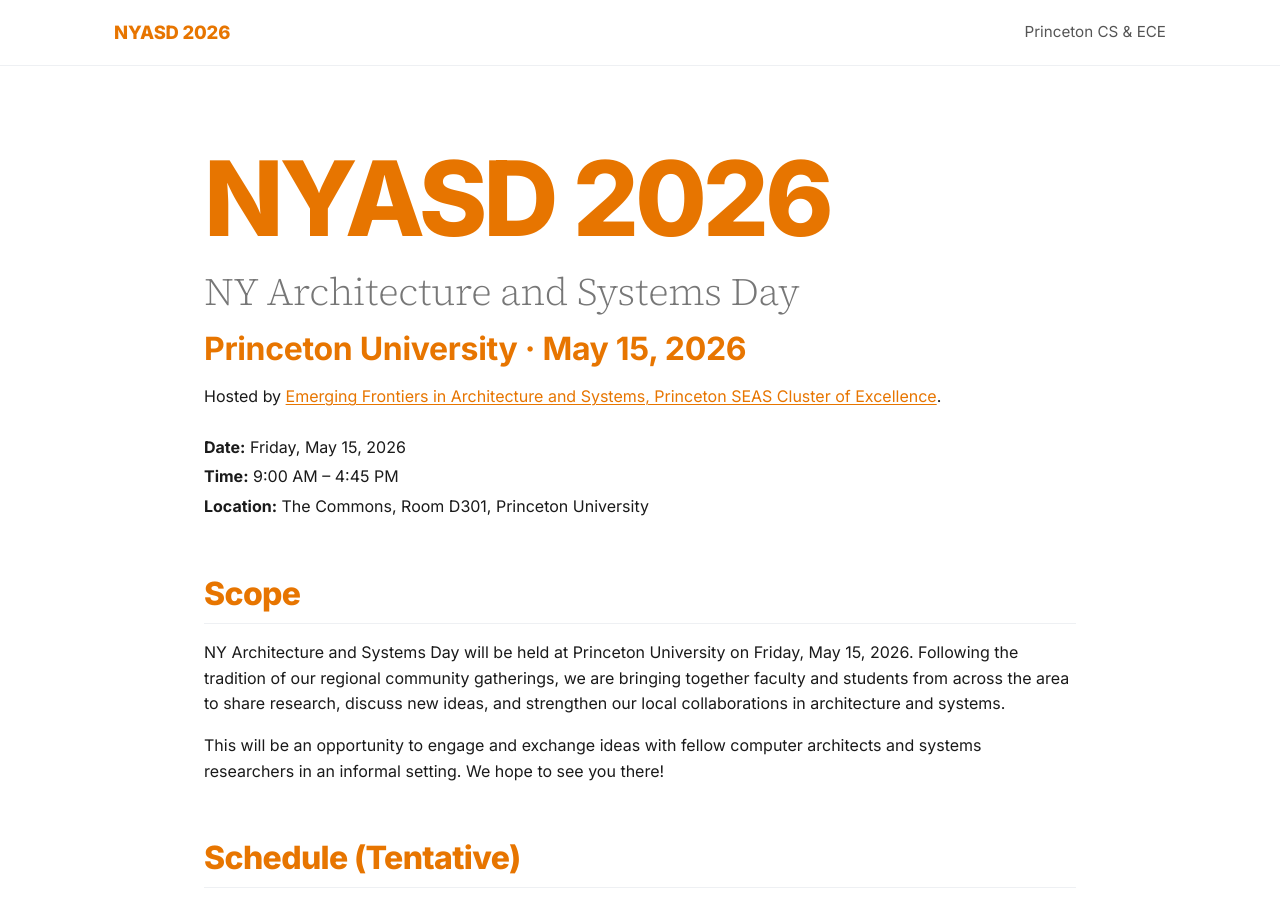
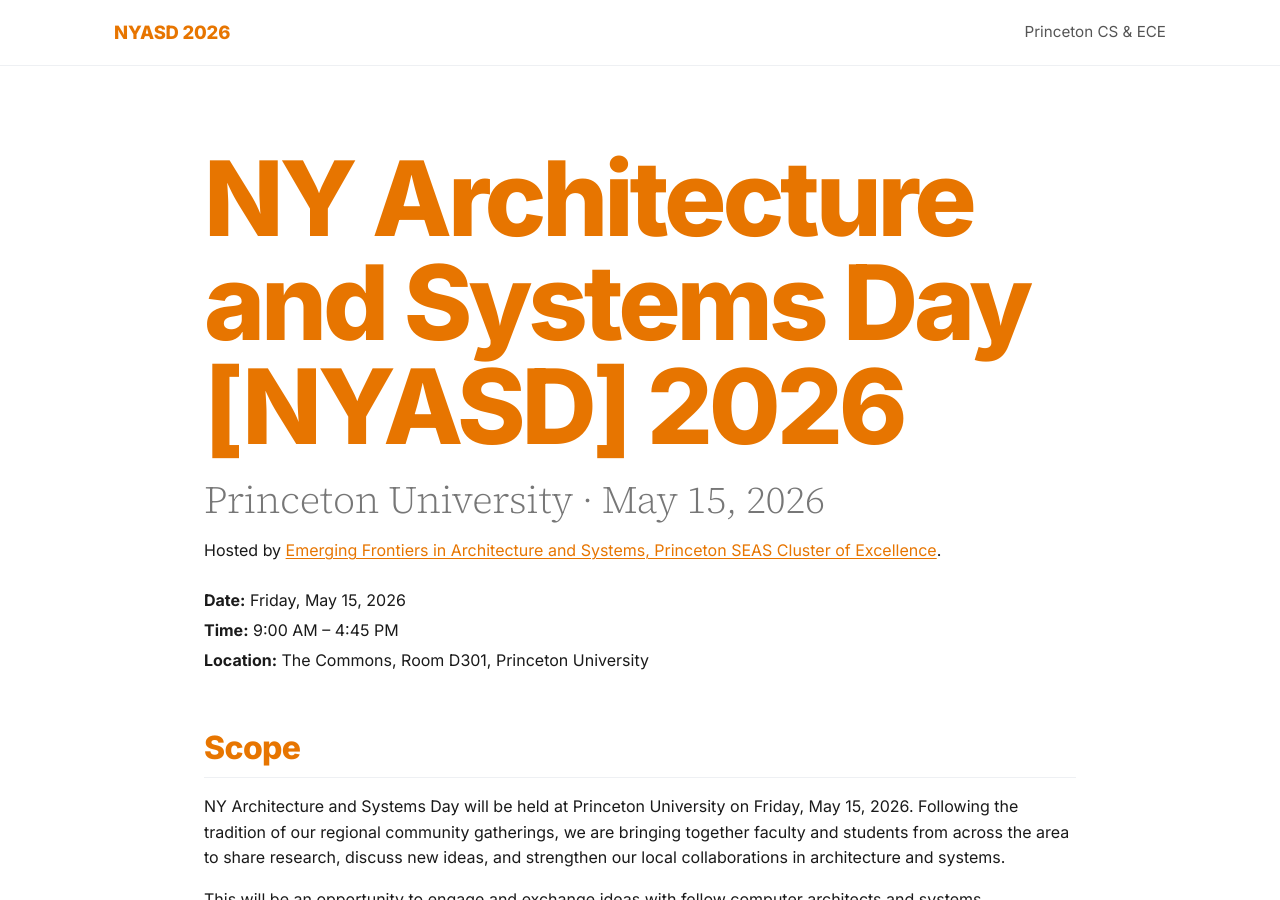
Before and after one commit to princetoncomputerarch/princetoncomputerarch.github.io, a Jekyll site: the page built from index.html, in a window 1280 px wide and 900 px high. Built offline with Jekyll 4.4.1, drawn with Linux system fonts in a browser that asks for light colours; part of the change alters nothing that is shown.

```diff
--- a/_data/hero.yml
+++ b/_data/hero.yml
@@ -7,9 +7,9 @@
 #   subtitle_top    — quiet light-grey serif sub-line
 #   subtitle_bottom — bold brand-color sub-line
 hero:
-  big_title:        "NYASD 2026"
-  subtitle_top:     "NY Architecture and Systems Day"
-  subtitle_bottom:  "Princeton University · May 15, 2026"
+  big_title:        "NY Architecture and Systems Day [NYASD] 2026"
+  subtitle_top:     "Princeton University · May 15, 2026"
+  # subtitle_bottom:  ""
 
 # Optional "Hosted by" line shown under the hero.
 held_with:
```
